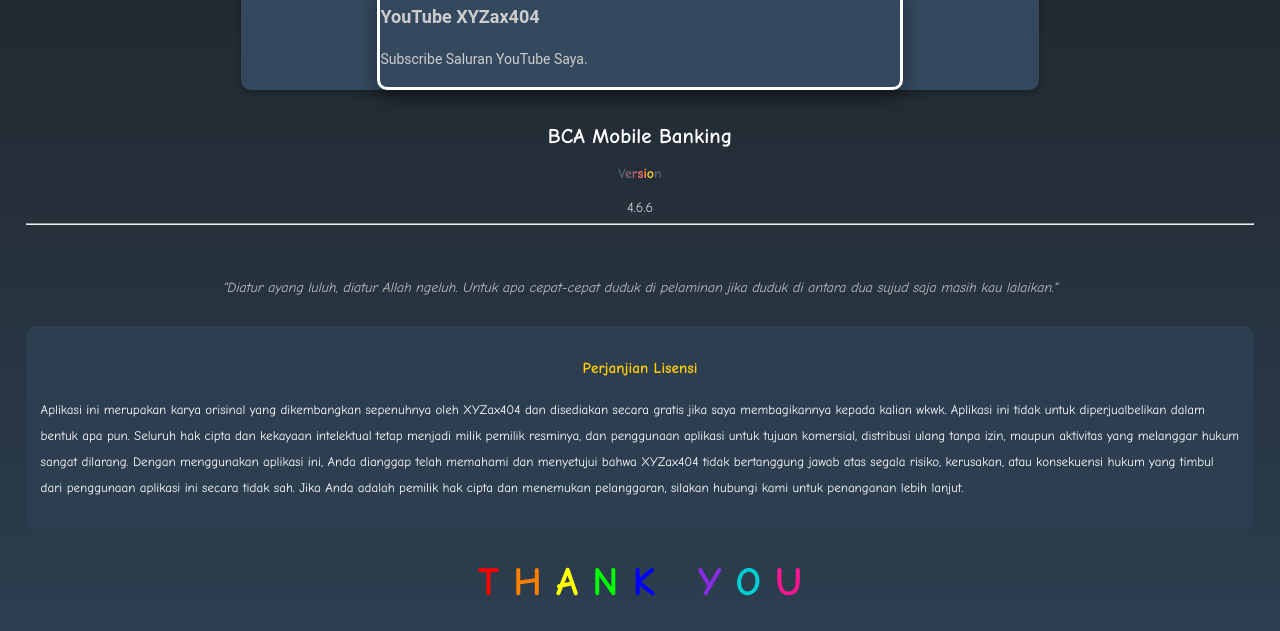
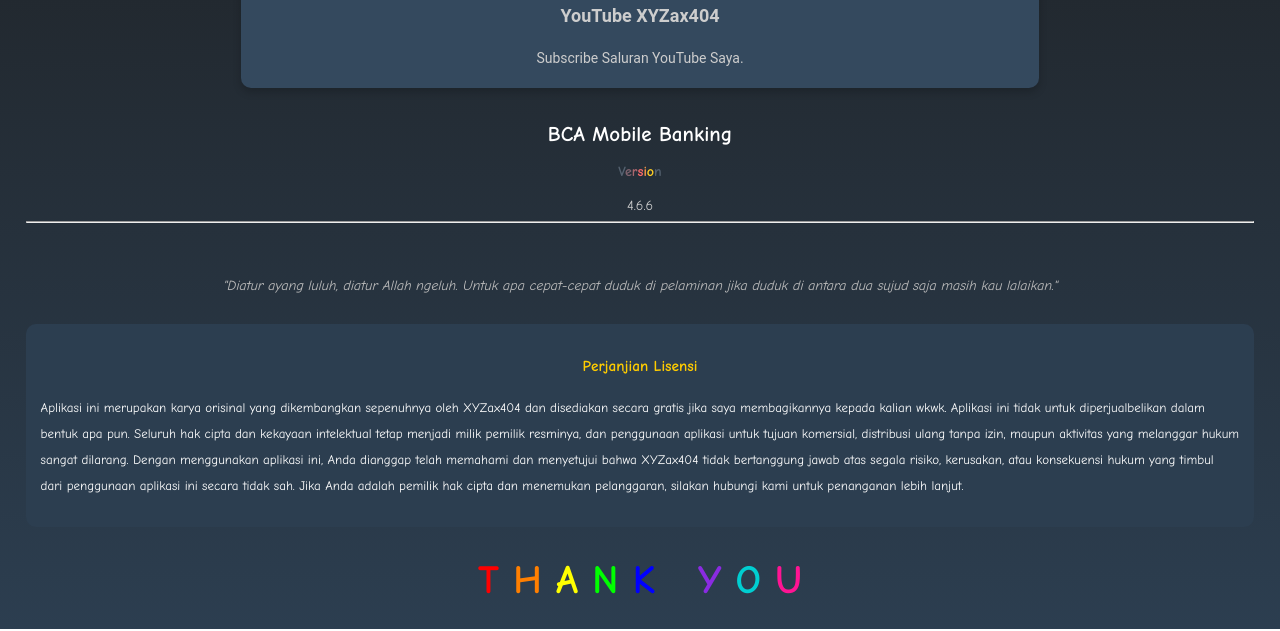
Before and after one commit to XYZax404/aboutzax, a plain HTML site: page index.html in a window 1280 px wide. Shown: the part 393-1024 px from the top of the page. Drawn offline with Linux system fonts and the light colour scheme.

Commit message:
Update index.html

```diff
--- a/index.html
+++ b/index.html
@@ -46,36 +46,25 @@
   font-family: monospace;
 }
 
-.card:hover {
-  box-shadow: 0 8px 16px rgba(0,0,0,0.3);
-}
-  .card {
+.card {
   box-shadow: 0 4px 8px rgba(0,0,0,0.2);
   transition: 0.3s;
   width: 65%;
   border-radius: 10px;
   margin: auto;
   background-color: #34495e;
-  }
+}
+.card:hover {
+  box-shadow: 0 8px 16px rgba(0,0,0,0.3);
+}
 img {
   border-radius: 5px 5px 0 0;
   display: block;
   margin: auto;
 }
 .container {
-  width: 65%;
-  margin: auto;
-  background-color: #34495e;
-  border-radius: 10px;
-
-  /* ✅ Garis tepi (stroke putih) */
-  border: 3px solid white;
-
-  /* ✅ Bayangan lebih tebal */
-  box-shadow: 0 8px 20px rgba(0, 0, 0, 0.4);
-
-  /* Smooth transition saat hover atau perubahan */
-  transition: 0.3s;
+  padding: 2px 16px;
+  text-align: center;
 }
 aero-antiban {
   font-size: 72px;
@@ -95,7 +84,7 @@
 .license-box h3 {
   text-align: center;
   color: #ffcc00;
-}
+  }
 </style>
 </head>
 
```
